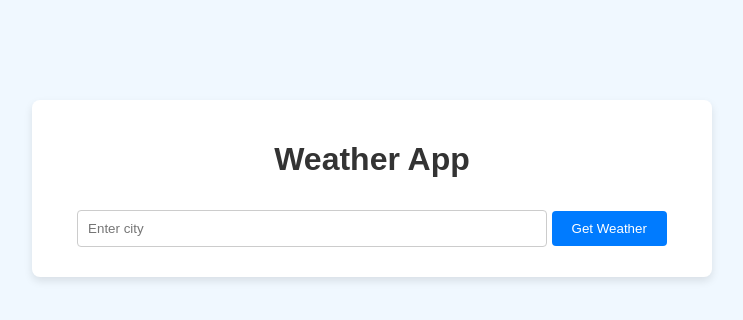
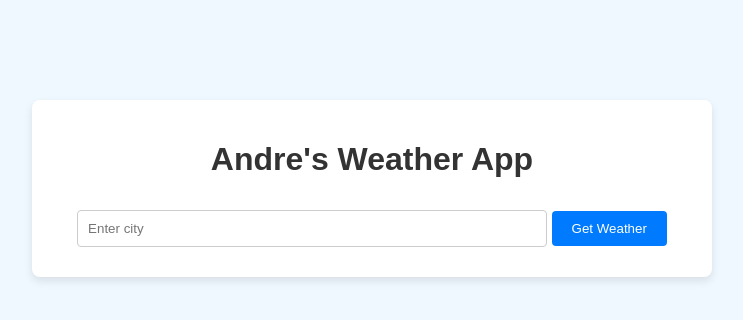
Before and after one commit to RagnosZoldyck/weather_flask, a Flask app: page / in a window 1280 px wide. Shown: the top 320 px of the page, without its empty margins (268-1011 px from the left). Run offline with Flask 3, Linux system fonts and the light colour scheme.

Commit message:
Update index.html
added my name to the h1 tag to see test if I make a change and commit will it affect the website that being hosted on azure

```diff
--- a/templates/index.html
+++ b/templates/index.html
@@ -8,7 +8,7 @@
 </head>
 <body>
     <div class="container">
-        <h1>Weather App</h1>
+        <h1>Andre's Weather App</h1>
         <form method="POST">
             <input type="text" name="city" placeholder="Enter city" required>
             <button type="submit">Get Weather</button>
```
